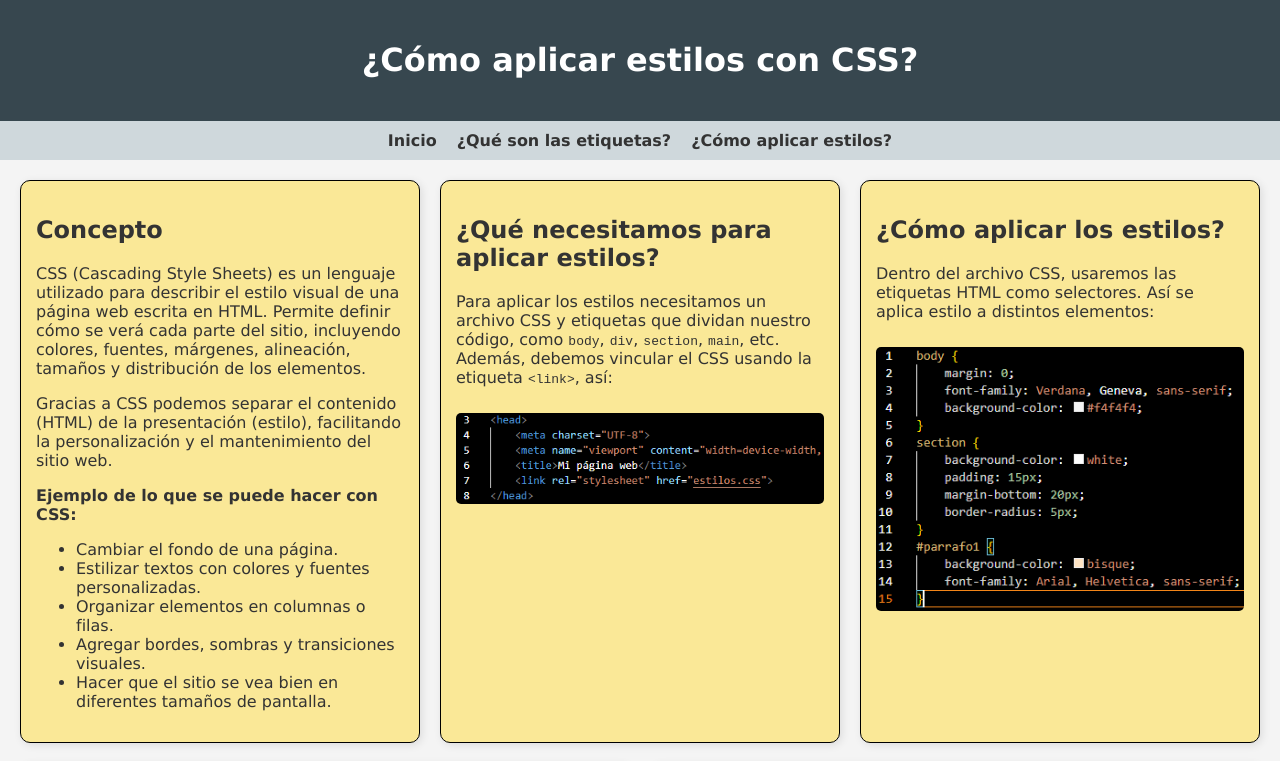
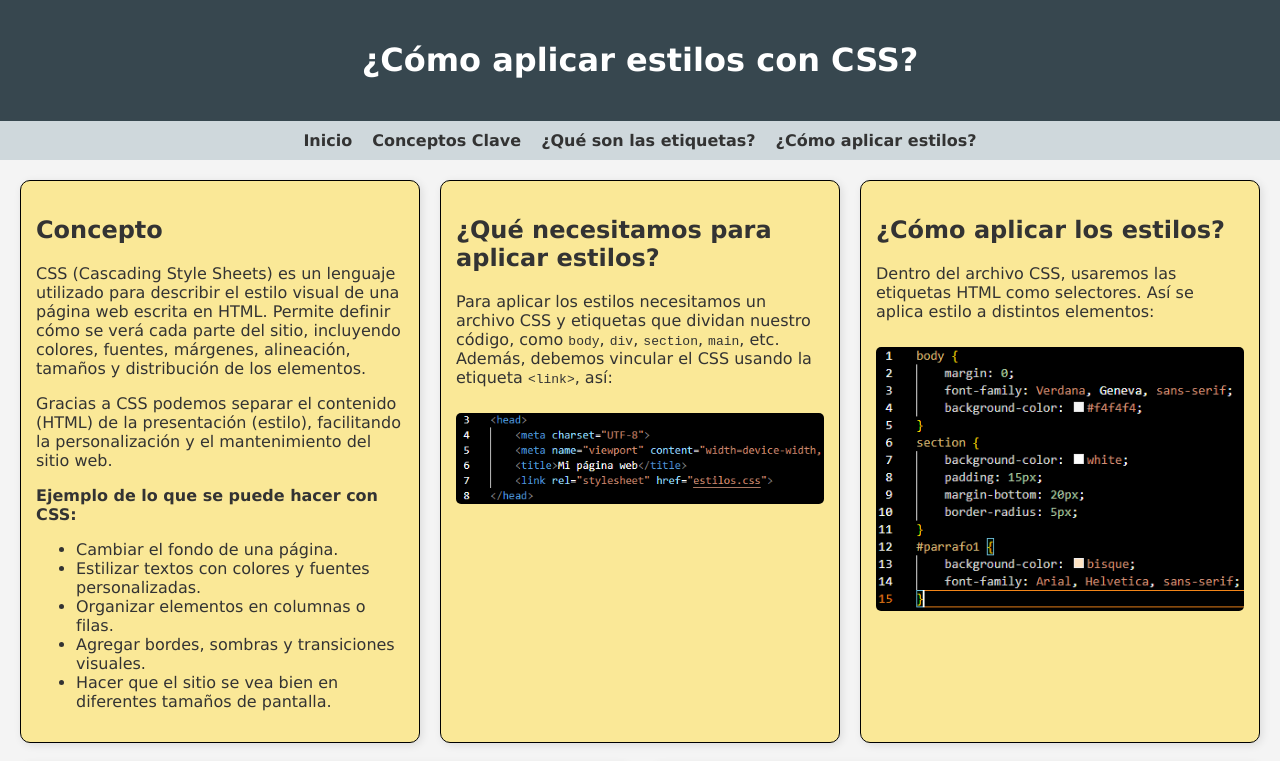
Before and after one commit to Un-mishi/pagina-web, a plain HTML site: page estilos.html in a window 1280 px wide. Shown: the top 761 px of the page. Drawn offline with Linux system fonts and the light colour scheme.

Commit message:
Update estilos.html

```diff
--- a/estilos.html
+++ b/estilos.html
@@ -15,7 +15,7 @@
   <nav>
     <ul>
       <li><a href="index.html">Inicio</a></li>
-
+      <li><a href="extras.html">Conceptos Clave</a></li>
       <li><a href="etiquetas.html">¿Qué son las etiquetas?</a></li>
       <li><a href="estilos.html">¿Cómo aplicar estilos?</a></li>
     </ul>
```
